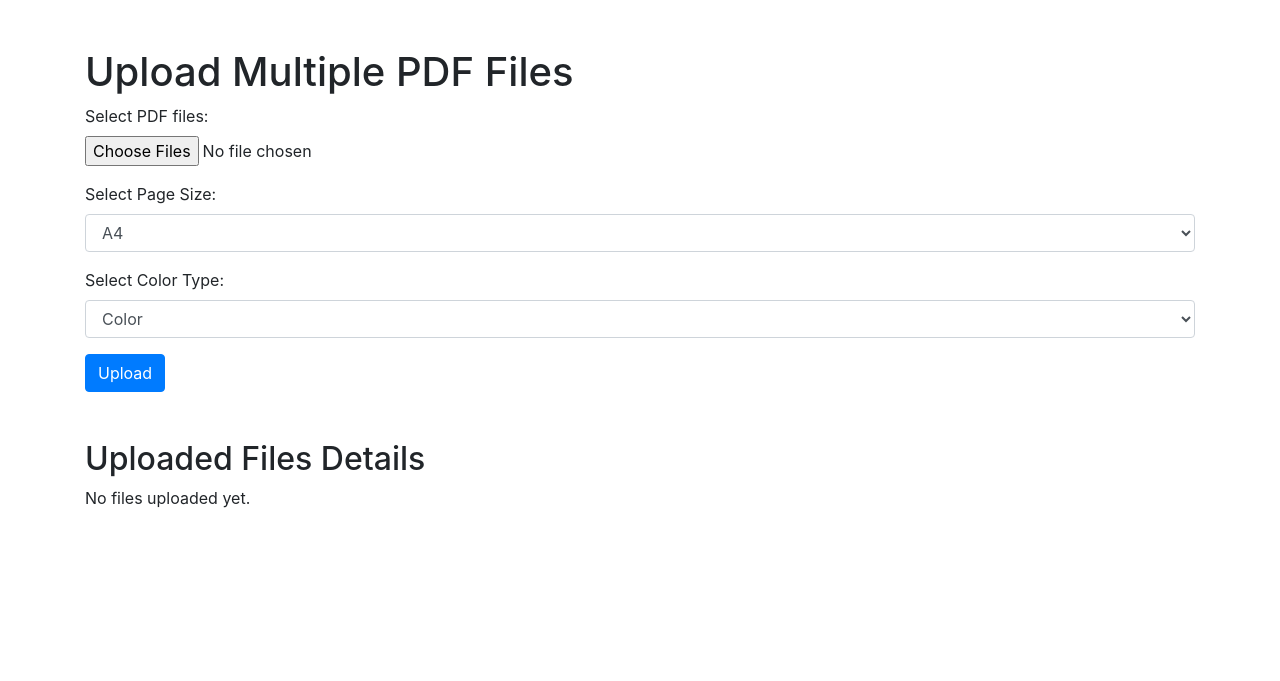
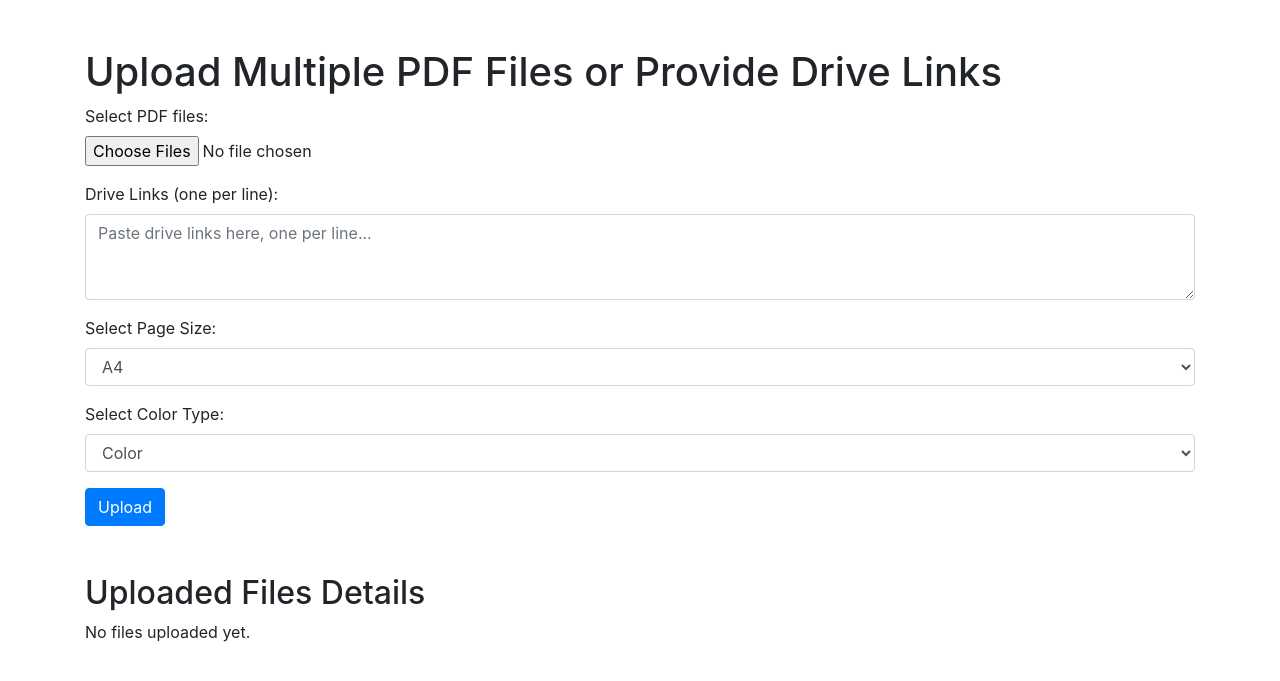
Before and after one commit to Tomalislam/eprint, a Flask app: page / in a window 1280 px wide. Shown: the top 681 px of the page. Run offline with Flask 3, Linux system fonts and the light colour scheme; some libraries are stand-ins or nearby versions.

Commit message:
Update index.html

```diff
--- a/templates/index.html
+++ b/templates/index.html
@@ -8,11 +8,15 @@
 </head>
 <body>
 <div class="container">
-    <h1 class="mt-5">Upload Multiple PDF Files</h1>
+    <h1 class="mt-5">Upload Multiple PDF Files or Provide Drive Links</h1>
     <form method="post" enctype="multipart/form-data">
         <div class="form-group">
             <label for="files">Select PDF files:</label>
-            <input type="file" name="files[]" id="files" class="form-control-file" multiple required>
+            <input type="file" name="files[]" id="files" class="form-control-file" multiple>
+        </div>
+        <div class="form-group">
+            <label for="drive_links">Drive Links (one per line):</label>
+            <textarea name="drive_links" id="drive_links" class="form-control" rows="3" placeholder="Paste drive links here, one per line..."></textarea>
         </div>
         <div class="form-group">
             <label for="page_size">Select Page Size:</label>
```
